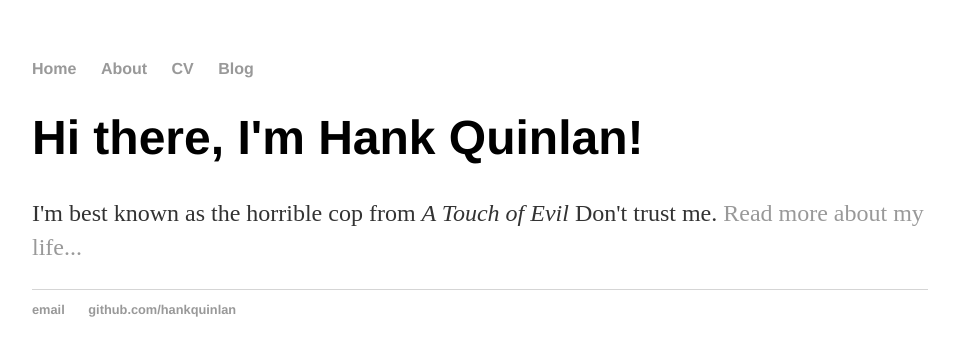
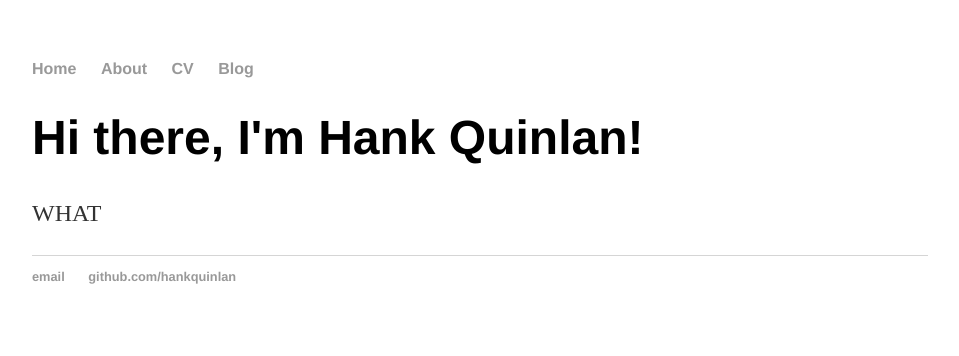
Before and after one commit to Piento28/Piento28.github.io, a Jekyll site: the page built from index.html, in a window 1280 px wide. Shown: the top 356 px of the page, without its empty margins (160-1119 px from the left). Built offline with Jekyll 4.4.1, drawn with Linux system fonts in a browser that asks for light colours.

Commit message:
learning

```diff
--- a/index.html
+++ b/index.html
@@ -4,5 +4,5 @@ title: Hank Quinlan, Horrible Cop
 ---
 <div class="blurb">
 	<h1>Hi there, I'm Hank Quinlan!</h1>
-	<p>I'm best known as the horrible cop from <em>A Touch of Evil</em> Don't trust me. <a href="/about">Read more about my life...</a></p>
+	<p>WHAT</p>
 </div><!-- /.blurb -->
```
